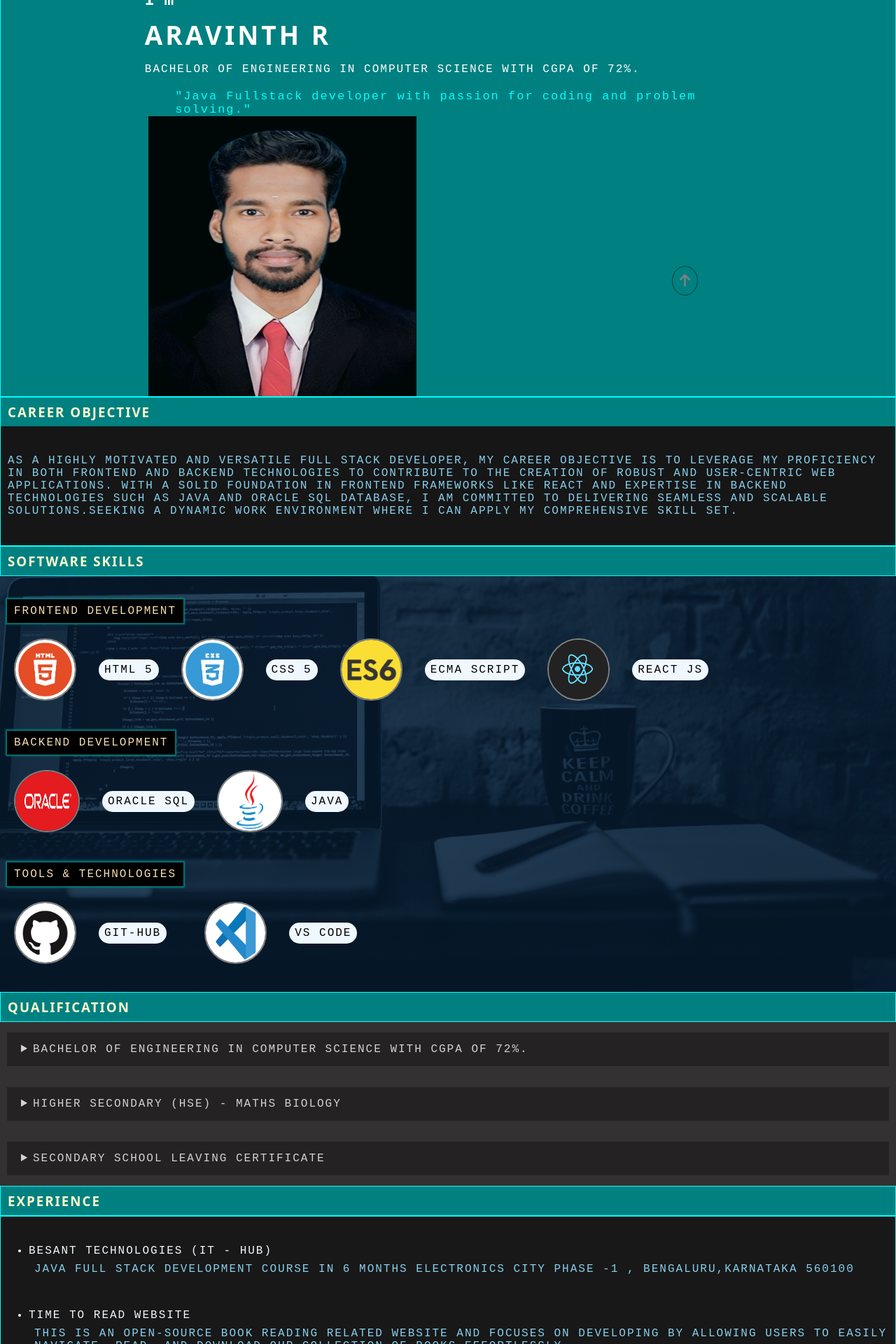
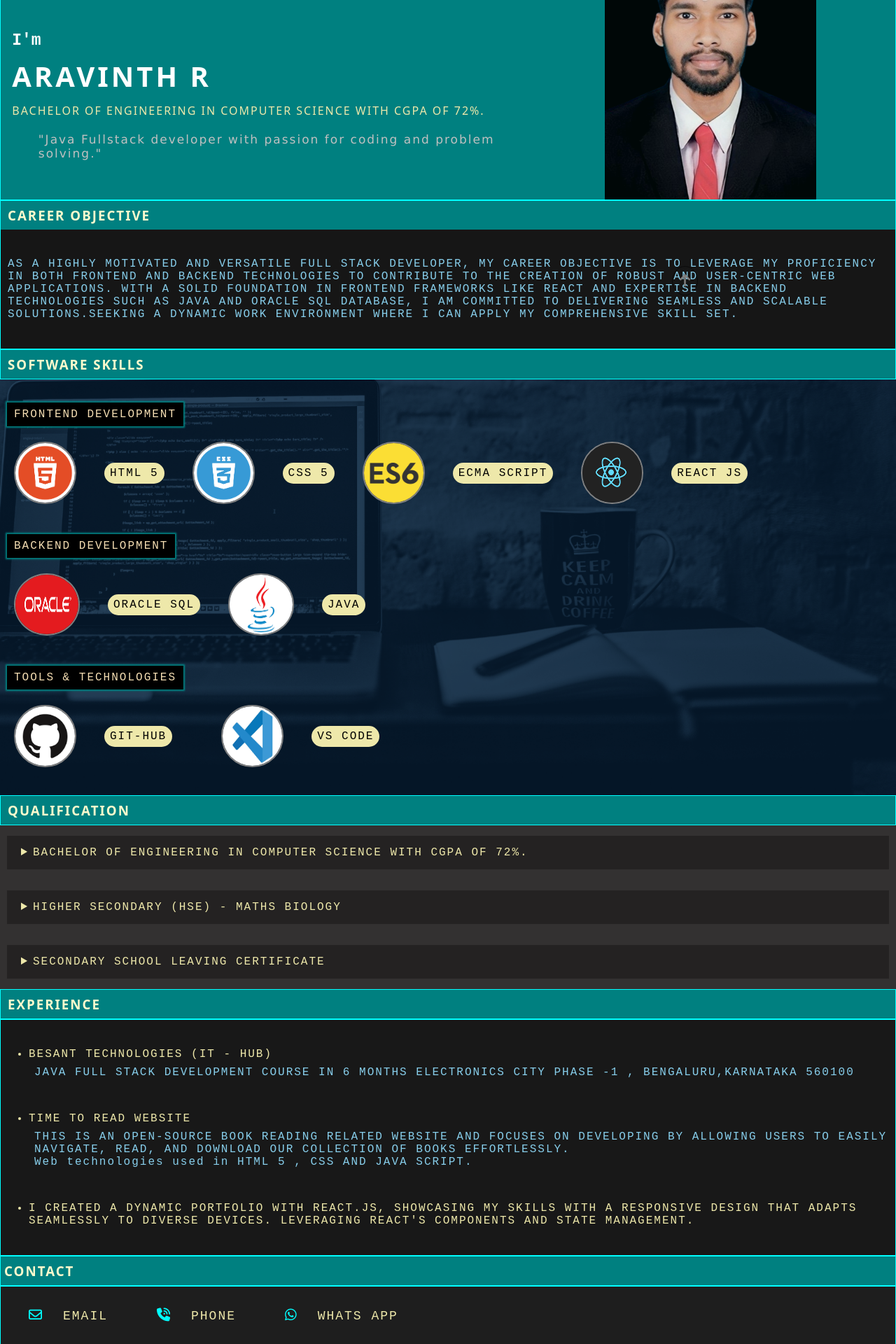
Before and after one commit to aravinth-webdev/portfolio, a React (Create React App) app: page / in a window 1280 px wide. Shown: the part 260-2180 px from the top of the page at 70% size. Built offline with nearby package versions, Linux system fonts and the light colour scheme.

Commit message:
next update

```diff
--- a/src/App.css
+++ b/src/App.css
@@ -64,7 +64,7 @@ nav>i:active{
   font-size:20px;
   /* height: 560px; */
   height: fit-content;
-  gap: 4%;
+  gap: 5%;
   border: 1px solid aqua;
  }
 #myname>h2{
@@ -86,7 +86,7 @@ nav>i:active{
   }
 #myname>h1{
   letter-spacing: 4px;
-  font-size: 37px;
+  font-size: 40px;
   padding: 10px 0px;
    font-family:system-ui, -apple-system, BlinkMacSystemFont, 'Segoe UI', Roboto, Oxygen, Ubuntu, Cantarell, 'Open Sans', 'Helvetica Neue', sans-serif;
 }
@@ -94,12 +94,14 @@ nav>i:active{
   letter-spacing: 2px;
   font-weight:400;
   font-size:16px;
-  font-family:'Courier New', Courier, monospace;
+  color:palegoldenrod;
+  font-family:system-ui, -apple-system, BlinkMacSystemFont, 'Segoe UI', Roboto, Oxygen, Ubuntu, Cantarell, 'Open Sans', 'Helvetica Neue', sans-serif;
 }
 #profile>img{
   opacity:95%;
   width: 30%;
   height: 400px;
+  width: fit-content;
 }
 #profile>img:hover{
   opacity:100%;
@@ -109,9 +111,9 @@ nav>i:active{
   margin-top: 20px;
   font-size: 17px;
   width: 90%;
-  color:aqua;
+  color:silver;
   letter-spacing: 2px;
-  font-family:'Courier New', Courier, monospace;
+  font-family:'Lucida Sans', 'Lucida Sans Regular', 'Lucida Grande', 'Lucida Sans Unicode', Geneva, Verdana, sans-serif;
 }
 #arrow>a>i{
  color:grey;
@@ -209,7 +211,7 @@ height:fit-content;
 }
 .details>details>summary{
   background-color:rgba(0, 0, 0, 0.301);
-  color:lightgray;
+  color:palegoldenrod;
   padding: 15px 20px;
 }
 
@@ -226,7 +228,7 @@ font-family: 'Courier New', Courier, monospace;
 .images{
   width: fit-content;
   display: flex;
-  gap: 22px;
+  gap: 30px;
   flex-wrap: wrap;
   margin: 30px 0px;
   /* padding: 30px 30px; */
@@ -248,8 +250,9 @@ font-family: 'Courier New', Courier, monospace;
   padding: 6px 8px;
   letter-spacing: 2px;
   color:black;
-  background-color:aliceblue;
+  background-color:palegoldenrod;
   border-radius: 25px;
+  /* margin-left: 10px; */
   /* box-shadow: 0px 0px 2px 2px teal; */
   font-family: 'Courier New', Courier, monospace;
 }
@@ -265,7 +268,7 @@ font-family: 'Courier New', Courier, monospace;
 }
 .experience{
   border: 1.5px solid aqua;
-  color: aliceblue;
+  color:palegoldenrod;
   background-color:rgba(0, 0, 0, 0.904);
   padding: 20px 0px 20px 0px;
   width: fit-content;
@@ -320,7 +323,7 @@ font-family: 'Courier New', Courier, monospace;
       }
 }
 .source>a{
-  color: aliceblue;
+  color:palegoldenrod;
   text-decoration: none;
   letter-spacing: 2px;
   font-size: 18px;
@@ -337,7 +340,7 @@ font-family: 'Courier New', Courier, monospace;
   color:dodgerblue;
 }
 #footer{
-  color:wheat;
+  color:palegoldenrod;
   flex-wrap: wrap;
   padding: 20px 0px;
    display: flex;
```
